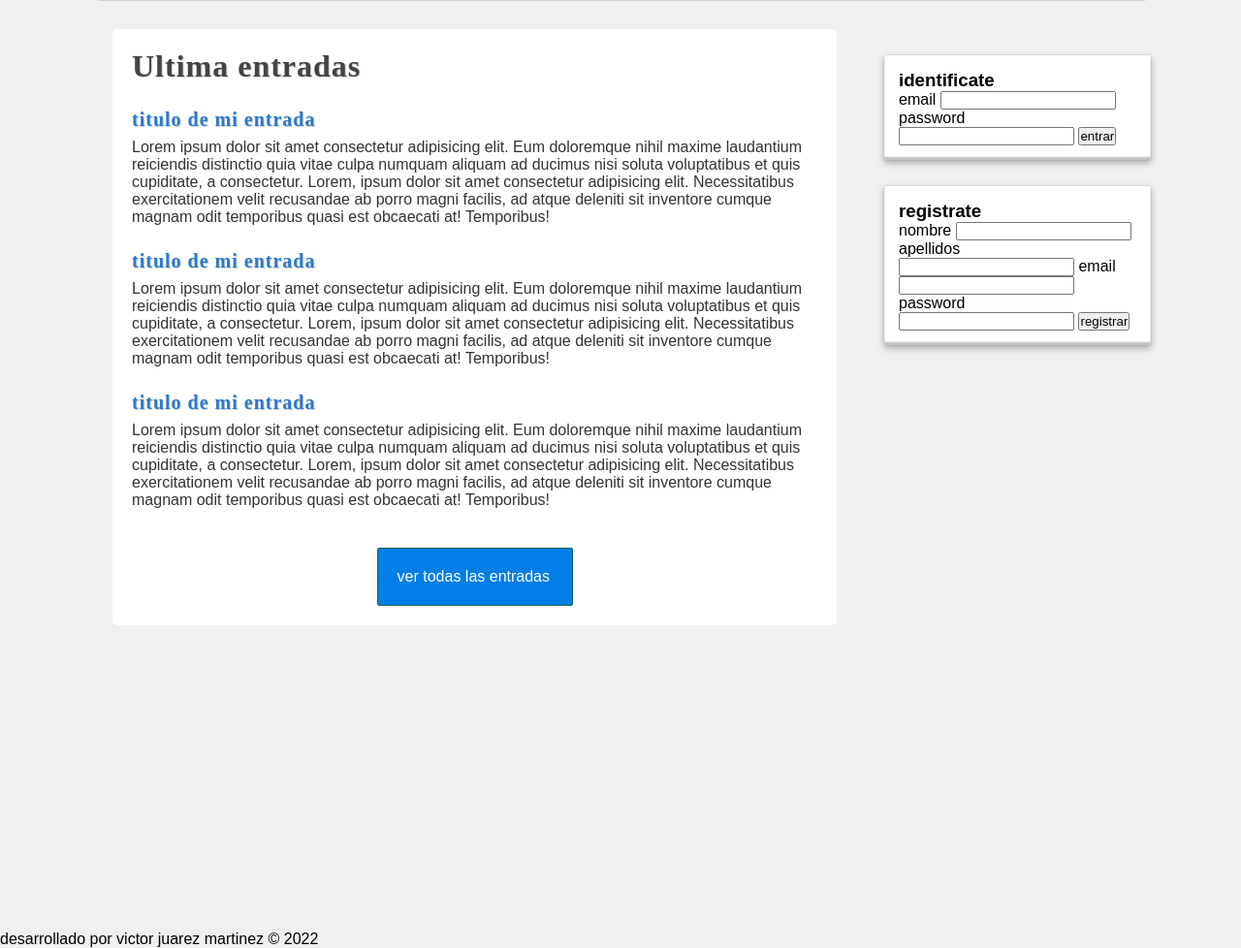
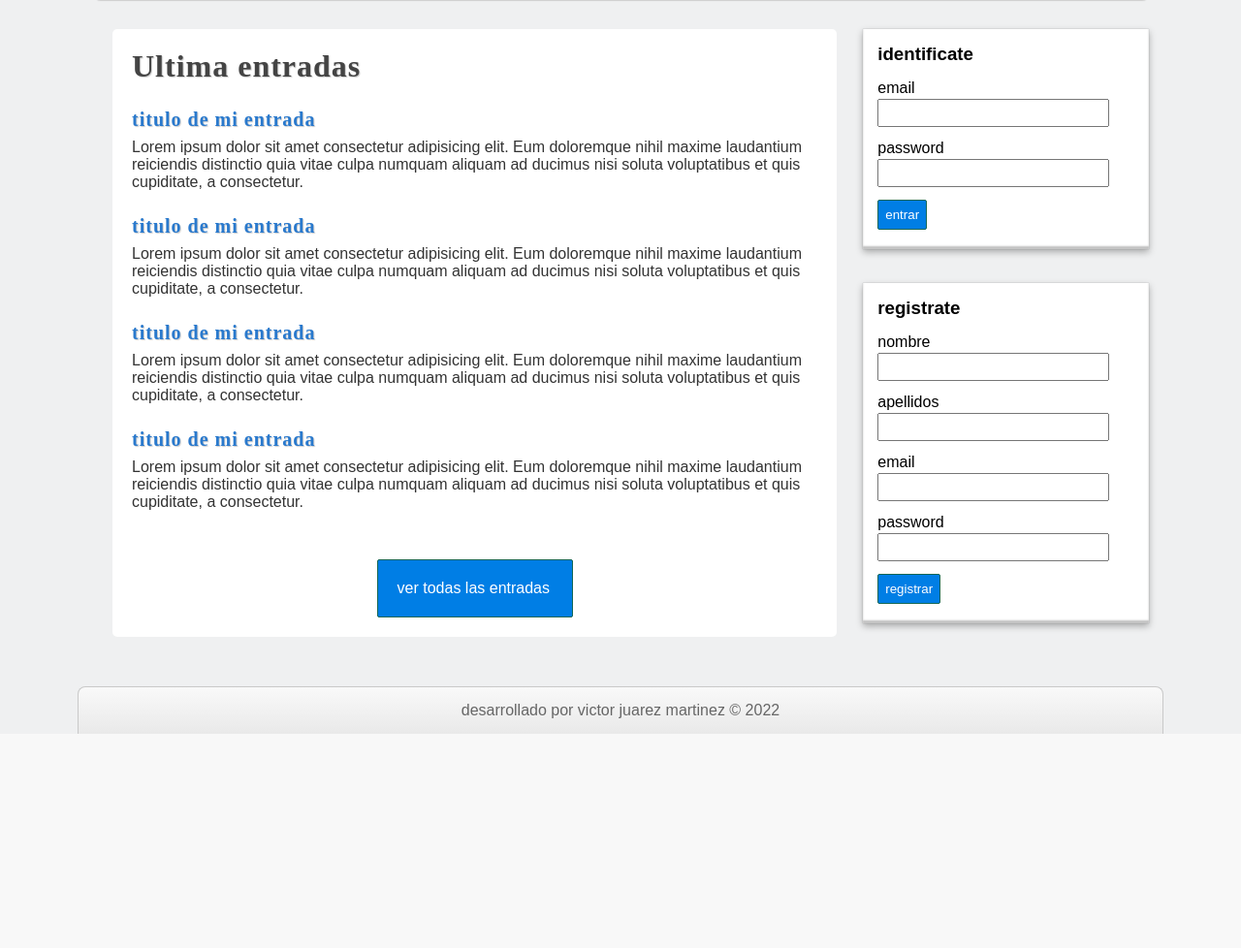
Before and after one commit to VictorJuarezMtz/proyecto-php, a PHP site: page / in a window 1280 px wide. Shown: the part 157-1135 px from the top of the page at 97% size. After the commit the page ends 914 px from the top, so only its background shows below. Run offline with PHP 8.4, Linux system fonts and the light colour scheme; some web fonts are replaced.

Commit message:
cambios de vista y css

```diff
--- a/assets/css/style.css
+++ b/assets/css/style.css
@@ -93,7 +93,7 @@ height: 110px;
 
 #contenedor{
     width: 85%;
-    min-height: 900px;
+    height: auto;
     margin: 0px auto;
     margin-top: 30px;
     margin-bottom: 30px;
@@ -103,14 +103,20 @@ height: 110px;
 
 #sidebar{
     float: right;
-    width: 25%;
-    min-height: 900px;
+    width: 27%;
+    height: auto;
 }
+
+.bloque h3{
+ margin-bottom: 15px;
+}
+
 
 .bloque{
     display: block;
     width: 90%;
-    margin: 27px auto;
+    margin: 0px auto;
+    margin-bottom: 35px;
     background: white;
     padding: 15px;
     /*box-shadow: 2px 2px 2px 1px rgba(0, 0, 0, 0.2);*/
@@ -121,7 +127,7 @@ height: 110px;
 #principal{
     float: left;
     width: 65%;
-    min-height: 550px;
+    min-height: 572px;
     background: white;
     border-radius: 5px;
     box-shadow: 0px opx 5px #ccc;
@@ -164,5 +170,51 @@ height: 110px;
     cursor: pointer;
     width: 160px;
     margin: 0px auto;
-    margin-top: 40px;
+    margin-top: 50px;
 }
+
+
+label,
+input[type="text"],
+input[type="email"],
+input[type="password"]{
+    display: block;
+    width: 85%;
+    margin-top: 2px;
+    margin-bottom: 2px;
+}
+input[type="text"],
+input[type="email"],
+input[type="password"]{
+    padding: 5px;
+    margin-bottom: 13px;
+}
+
+input[type="button"],
+input[type="submit"]{
+    margin-top: 5px;
+    margin-bottom: 5px;
+
+    display: block;
+    border-radius: 2px;
+    color: white;
+    background: #007ee5;
+    border: 1px solid #156755;
+    cursor: pointer;
+    padding: 7px;
+}
+
+/*pies de pagina */
+#pie{
+    clear: both;
+    width: 85%;
+    margin: 0px auto;
+    background: linear-gradient(to bottom,#f9f9f9 0px, #e9e9e9 100% );
+    border: 1px solid #c9c9c9;
+    border-bottom: none;
+    border-radius: 8px 8px 0px 0px;
+    color: #666;
+    height: auto;
+    padding: 15px;
+    text-align: center;
+}
--- a/index.php
+++ b/index.php
@@ -101,7 +101,6 @@
             <h2>titulo de mi entrada</h2>
                 <p>
                     Lorem ipsum dolor sit amet consectetur adipisicing elit. Eum doloremque nihil maxime laudantium reiciendis distinctio quia vitae culpa numquam aliquam ad ducimus nisi soluta voluptatibus et quis cupiditate, a consectetur.
-                    Lorem, ipsum dolor sit amet consectetur adipisicing elit. Necessitatibus exercitationem velit recusandae ab porro magni facilis, ad atque deleniti sit inventore cumque magnam odit temporibus quasi est obcaecati at! Temporibus!
                 </p>
             </a>
         </article>
@@ -110,7 +109,6 @@
             <h2>titulo de mi entrada</h2>
                 <p>
                     Lorem ipsum dolor sit amet consectetur adipisicing elit. Eum doloremque nihil maxime laudantium reiciendis distinctio quia vitae culpa numquam aliquam ad ducimus nisi soluta voluptatibus et quis cupiditate, a consectetur.
-                    Lorem, ipsum dolor sit amet consectetur adipisicing elit. Necessitatibus exercitationem velit recusandae ab porro magni facilis, ad atque deleniti sit inventore cumque magnam odit temporibus quasi est obcaecati at! Temporibus!
                 </p>
             </a>
         </article>
@@ -119,7 +117,15 @@
             <h2>titulo de mi entrada</h2>
                 <p>
                     Lorem ipsum dolor sit amet consectetur adipisicing elit. Eum doloremque nihil maxime laudantium reiciendis distinctio quia vitae culpa numquam aliquam ad ducimus nisi soluta voluptatibus et quis cupiditate, a consectetur.
-                    Lorem, ipsum dolor sit amet consectetur adipisicing elit. Necessitatibus exercitationem velit recusandae ab porro magni facilis, ad atque deleniti sit inventore cumque magnam odit temporibus quasi est obcaecati at! Temporibus!
+                </p>
+            </a>
+        </article>
+
+        <article class="entrada">
+            <a href="">
+            <h2>titulo de mi entrada</h2>
+                <p>
+                    Lorem ipsum dolor sit amet consectetur adipisicing elit. Eum doloremque nihil maxime laudantium reiciendis distinctio quia vitae culpa numquam aliquam ad ducimus nisi soluta voluptatibus et quis cupiditate, a consectetur.
                 </p>
             </a>
         </article>
```
